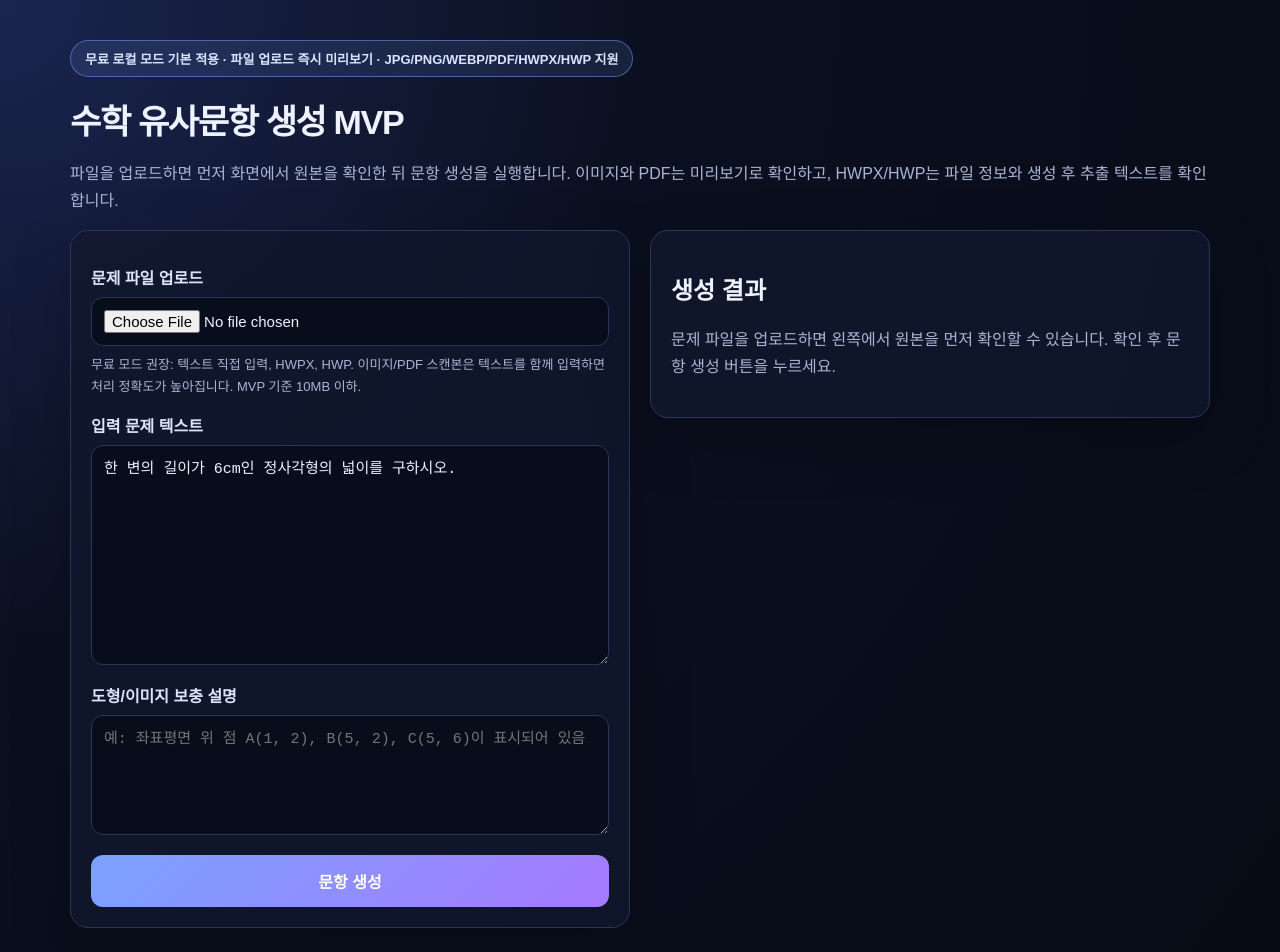
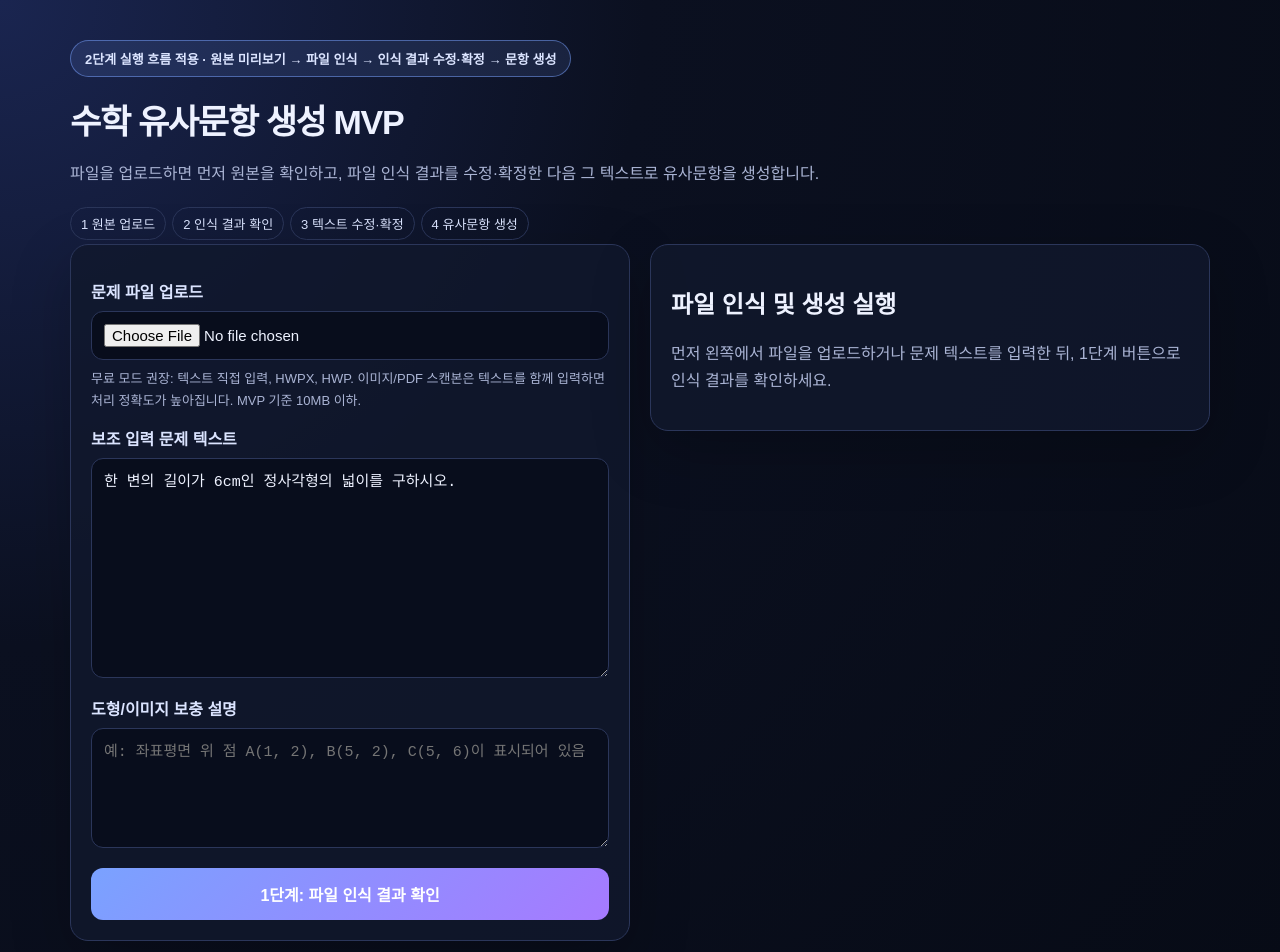
Before and after one commit to apark12321-ux/math-variant-mvp, a Next.js app: page / in a window 1280 px wide. Shown: the top 952 px of the page. Built offline with nearby package versions, Linux system fonts and the light colour scheme.

Commit message:
Add confirm-and-generate UI flow

```diff
--- a/app/page.tsx
+++ b/app/page.tsx
@@ -5,8 +5,10 @@ import { useEffect, useState } from "react";
 type ApiResult = {
   success: boolean;
   mode?: "local" | "api";
+  stage?: "extracted" | "generated";
   message?: string;
   extractedText?: string;
+  extractionWarning?: string;
   analysis?: any;
   generated?: any;
   verification?: any;
@@ -38,9 +40,11 @@ function formatBytes(size: number) {
 export default function Home() {
   const [problemText, setProblemText] = useState(sample);
   const [imageContext, setImageContext] = useState("");
+  const [confirmedText, setConfirmedText] = useState("");
   const [file, setFile] = useState<File | null>(null);
   const [preview, setPreview] = useState<FilePreview | null>(null);
-  const [loading, setLoading] = useState(false);
+  const [extracting, setExtracting] = useState(false);
+  const [generating, setGenerating] = useState(false);
   const [result, setResult] = useState<ApiResult | null>(null);
 
   useEffect(() => {
@@ -58,42 +62,82 @@ export default function Home() {
   function onFileChange(selected: File | null) {
     setFile(selected);
     setResult(null);
+    setConfirmedText("");
   }
 
-  async function submit() {
-    setLoading(true);
+  function buildFormData(action: "extract" | "generate", text: string) {
+    const formData = new FormData();
+    formData.append("action", action);
+    formData.append("problemText", text);
+    formData.append("imageContext", imageContext);
+    formData.append("maxAttempts", "3");
+    if (action === "extract" && file) formData.append("file", file);
+    return formData;
+  }
+
+  async function requestApi(formData: FormData) {
+    const res = await fetch("/api/generate", {
+      method: "POST",
+      body: formData
+    });
+    return res.json() as Promise<ApiResult>;
+  }
+
+  async function extractAndConfirm() {
+    setExtracting(true);
     setResult(null);
+    setConfirmedText("");
 
     try {
-      const formData = new FormData();
-      formData.append("problemText", problemText);
-      formData.append("imageContext", imageContext);
-      formData.append("maxAttempts", "3");
-      if (file) formData.append("file", file);
+      const json = await requestApi(buildFormData("extract", problemText));
+      setResult(json);
+      if (json.success && json.extractedText) {
+        setConfirmedText(json.extractedText);
+      }
+    } catch (err) {
+      setResult({ success: false, stage: "extracted", message: err instanceof Error ? err.message : "파일 인식 요청 실패" });
+    } finally {
+      setExtracting(false);
+    }
+  }
 
-      const res = await fetch("/api/generate", {
-        method: "POST",
-        body: formData
-      });
-      const json = await res.json();
+  async function generateFromConfirmed() {
+    const sourceText = confirmedText.trim();
+    if (!sourceText) {
+      setResult({ success: false, message: "확정된 문제 텍스트가 없습니다. 먼저 파일 인식 결과를 확인해 주세요." });
+      return;
+    }
+
+    setGenerating(true);
+
+    try {
+      const json = await requestApi(buildFormData("generate", sourceText));
       setResult(json);
     } catch (err) {
-      setResult({ success: false, message: err instanceof Error ? err.message : "요청 실패" });
+      setResult({ success: false, stage: "generated", message: err instanceof Error ? err.message : "문항 생성 요청 실패" });
     } finally {
-      setLoading(false);
+      setGenerating(false);
     }
   }
 
   const generated = result?.generated?.new_problem;
+  const busy = extracting || generating;
 
   return (
     <main>
       <div className="version-banner">
-        무료 로컬 모드 기본 적용 · 파일 업로드 즉시 미리보기 · JPG/PNG/WEBP/PDF/HWPX/HWP 지원
+        2단계 실행 흐름 적용 · 원본 미리보기 → 파일 인식 → 인식 결과 수정·확정 → 문항 생성
       </div>
 
       <h1>수학 유사문항 생성 MVP</h1>
-      <p>파일을 업로드하면 먼저 화면에서 원본을 확인한 뒤 문항 생성을 실행합니다. 이미지와 PDF는 미리보기로 확인하고, HWPX/HWP는 파일 정보와 생성 후 추출 텍스트를 확인합니다.</p>
+      <p>파일을 업로드하면 먼저 원본을 확인하고, 파일 인식 결과를 수정·확정한 다음 그 텍스트로 유사문항을 생성합니다.</p>
+
+      <div className="step-panel">
+        <span className="badge">1 원본 업로드</span>
+        <span className="badge">2 인식 결과 확인</span>
+        <span className="badge">3 텍스트 수정·확정</span>
+        <span className="badge">4 유사문항 생성</span>
+      </div>
 
       <div className="grid">
         <section className="card">
@@ -126,7 +170,7 @@ export default function Home() {
               {preview.kind === "document" && (
                 <div className="document-preview">
                   <strong>문서 파일이 선택되었습니다.</strong>
-                  <p>HWPX/HWP는 브라우저에서 원본 화면을 직접 렌더링하기 어렵습니다. 생성 버튼을 누르면 서버가 문서 텍스트를 추출하고, 오른쪽 결과 영역의 “파일 인식 결과”에 먼저 보여줍니다.</p>
+                  <p>HWPX/HWP는 원본 레이아웃 대신 텍스트 추출 결과를 확인합니다. 아래 1단계 버튼을 눌러 인식 결과를 먼저 확인하세요.</p>
                 </div>
               )}
 
@@ -139,7 +183,7 @@ export default function Home() {
             </div>
           )}
 
-          <label>입력 문제 텍스트</label>
+          <label>보조 입력 문제 텍스트</label>
           <textarea
             value={problemText}
             onChange={(e) => setProblemText(e.target.value)}
@@ -154,16 +198,34 @@ export default function Home() {
             style={{ minHeight: 120 }}
           />
 
-          <button onClick={submit} disabled={loading}>{loading ? "처리 중..." : "문항 생성"}</button>
+          <button onClick={extractAndConfirm} disabled={busy}>
+            {extracting ? "파일 인식 중..." : "1단계: 파일 인식 결과 확인"}
+          </button>
         </section>
 
         <section className="card">
-          <h2>생성 결과</h2>
-          {!result && <p>문제 파일을 업로드하면 왼쪽에서 원본을 먼저 확인할 수 있습니다. 확인 후 문항 생성 버튼을 누르세요.</p>}
+          <h2>파일 인식 및 생성 실행</h2>
+          {!result && <p>먼저 왼쪽에서 파일을 업로드하거나 문제 텍스트를 입력한 뒤, 1단계 버튼으로 인식 결과를 확인하세요.</p>}
           {result?.message && <p className={result.success ? "ok" : "error"}>{result.message}</p>}
           {result?.mode && <p className="badge">실행 모드: {result.mode === "local" ? "무료 로컬 모드" : "API 모드"}</p>}
+          {result?.extractionWarning && <p className="hint">주의: {result.extractionWarning}</p>}
 
-          {result?.extractedText && (
+          {result?.stage === "extracted" && (
+            <div className="result-section">
+              <h3>파일 인식 결과 확인·수정</h3>
+              <p className="hint">아래 텍스트를 실제 문제와 맞게 수정한 뒤 2단계 버튼을 누르세요. 이 텍스트가 최종 생성 기준이 됩니다.</p>
+              <textarea
+                value={confirmedText}
+                onChange={(e) => setConfirmedText(e.target.value)}
+                className="confirmed-textarea"
+              />
+              <button onClick={generateFromConfirmed} disabled={busy || !confirmedText.trim()}>
+                {generating ? "문항 생성 중..." : "2단계: 이 텍스트로 유사문항 생성"}
+              </button>
+            </div>
+          )}
+
+          {result?.extractedText && result.stage !== "extracted" && (
             <div className="result-section">
               <h3>파일 인식 결과</h3>
               <pre>{result.extractedText}</pre>
```
